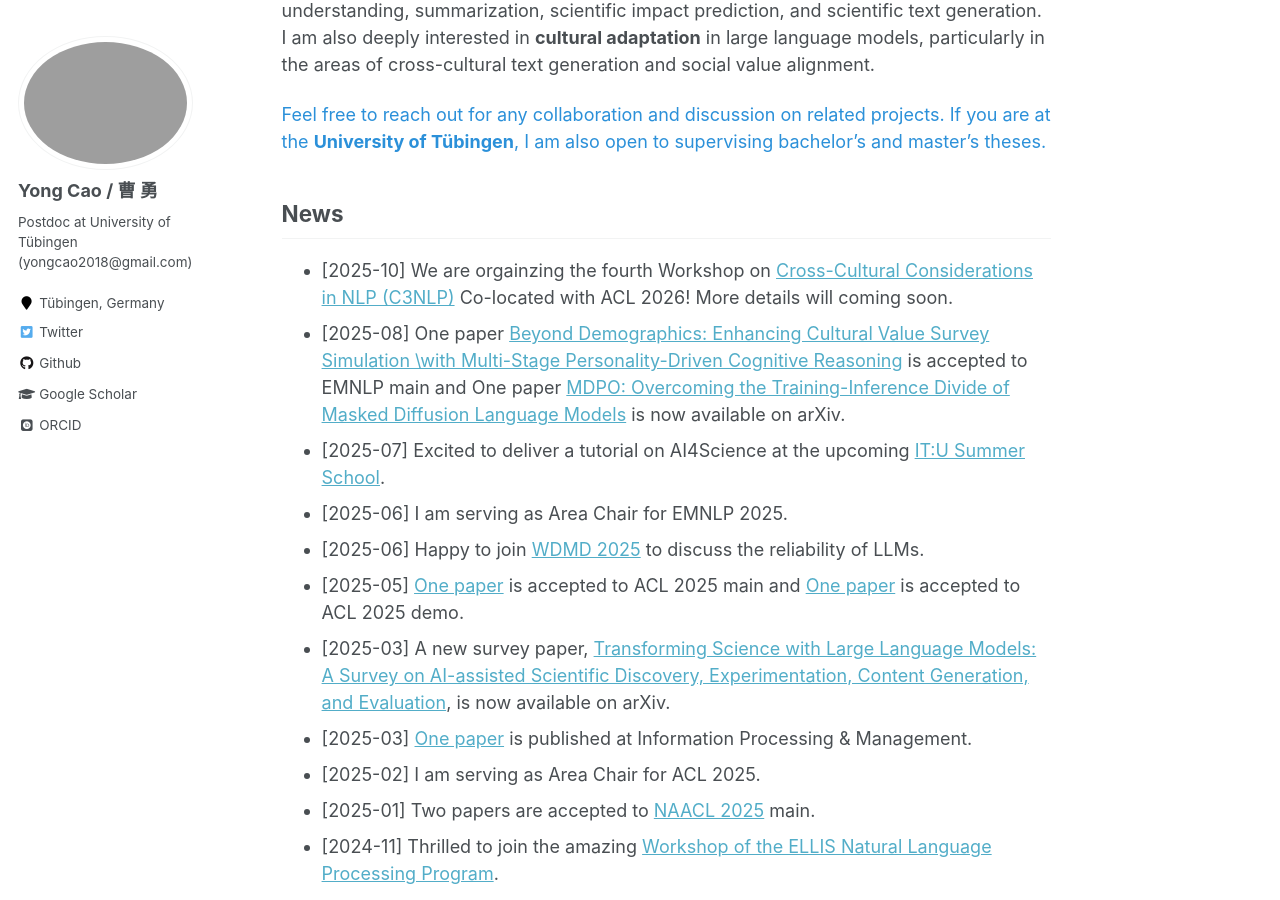
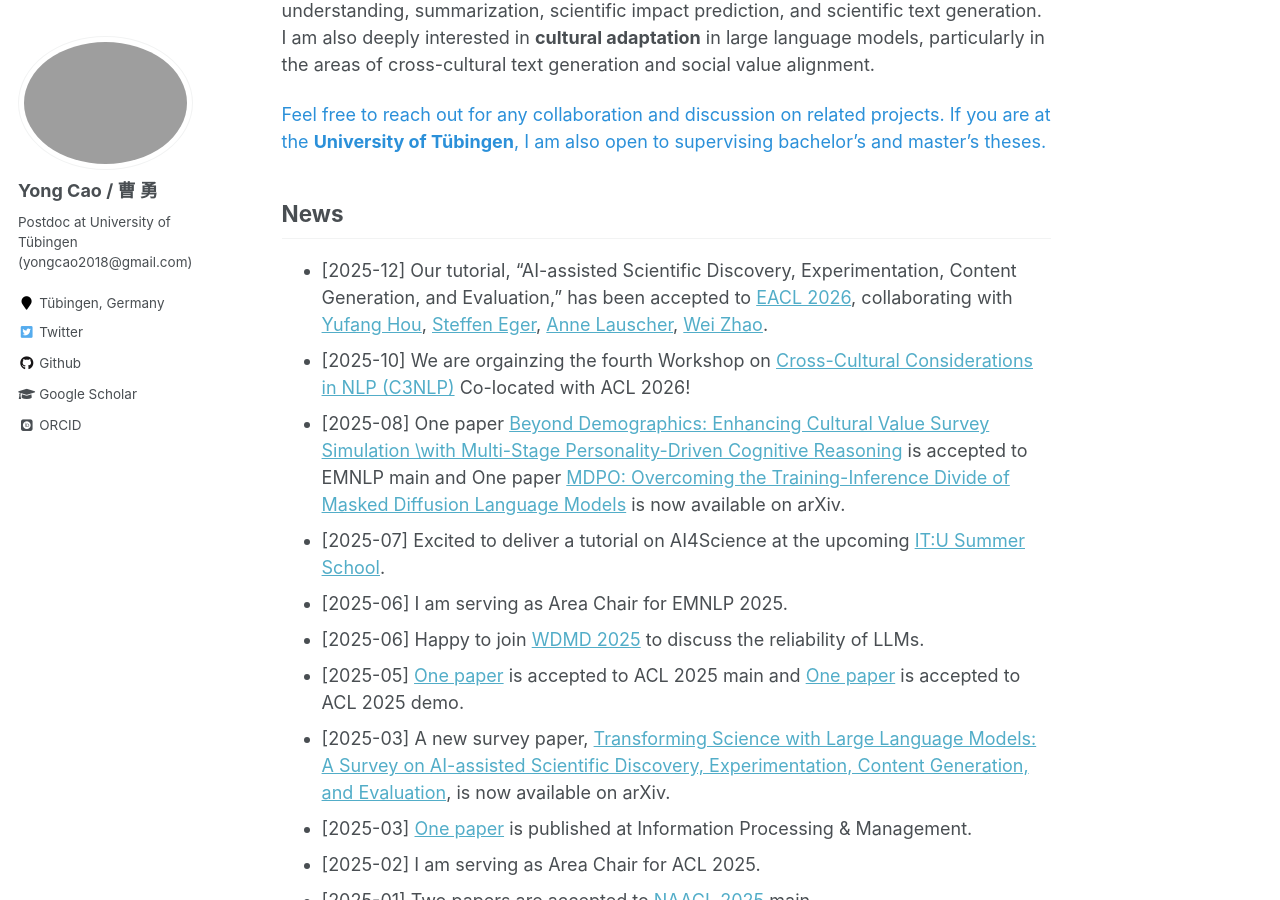
Before and after one commit to yongcaoplus/yongcaoplus.github.io, a Jekyll site: the page built from _pages/about.md, in a window 1280 px wide and 900 px high, scrolled down 376 px. Built offline with Jekyll 4.4.1, drawn with Linux system fonts in a browser that asks for light colours; some web fonts are replaced.

Commit message:
update tutorial

```diff
--- a/_pages/about.md
+++ b/_pages/about.md
@@ -18,7 +18,8 @@ Feel free to reach out for any collaboration and discussion on related projects.
 
 News
 ------
-* [2025-10] We are orgainzing the fourth Workshop on [Cross-Cultural Considerations in NLP (C3NLP)](https://c3nlp.github.io/) Co-located with ACL 2026! More details will coming soon.
+* [2025-12] Our tutorial, “AI-assisted Scientific Discovery, Experimentation, Content Generation, and Evaluation,” has been accepted to [EACL 2026](https://2026.eacl.org/), collaborating with [Yufang Hou](https://yufanghou.github.io/), [Steffen Eger](https://www.utn.de/person/prof-dr-steffen-eger/), [Anne Lauscher](https://anne-lauscher.de/), [Wei Zhao](https://andyweizhao.github.io/).
+* [2025-10] We are orgainzing the fourth Workshop on [Cross-Cultural Considerations in NLP (C3NLP)](https://c3nlp.github.io/) Co-located with ACL 2026!
 * [2025-08] One paper [Beyond Demographics: Enhancing Cultural Value Survey Simulation \\with Multi-Stage Personality-Driven Cognitive Reasoning]() is accepted to EMNLP main and One paper [MDPO: Overcoming the Training-Inference Divide of Masked Diffusion Language Models](https://arxiv.org/pdf/2508.13148) is now available on arXiv.
 * [2025-07] Excited to deliver a tutorial on AI4Science at the upcoming [IT:U Summer School](https://it-u.at/en/itu-summer-school-2025-on-nlp/).
 * [2025-06] I am serving as Area Chair for EMNLP 2025.
```
Also changed, not shown: 1 other file.
